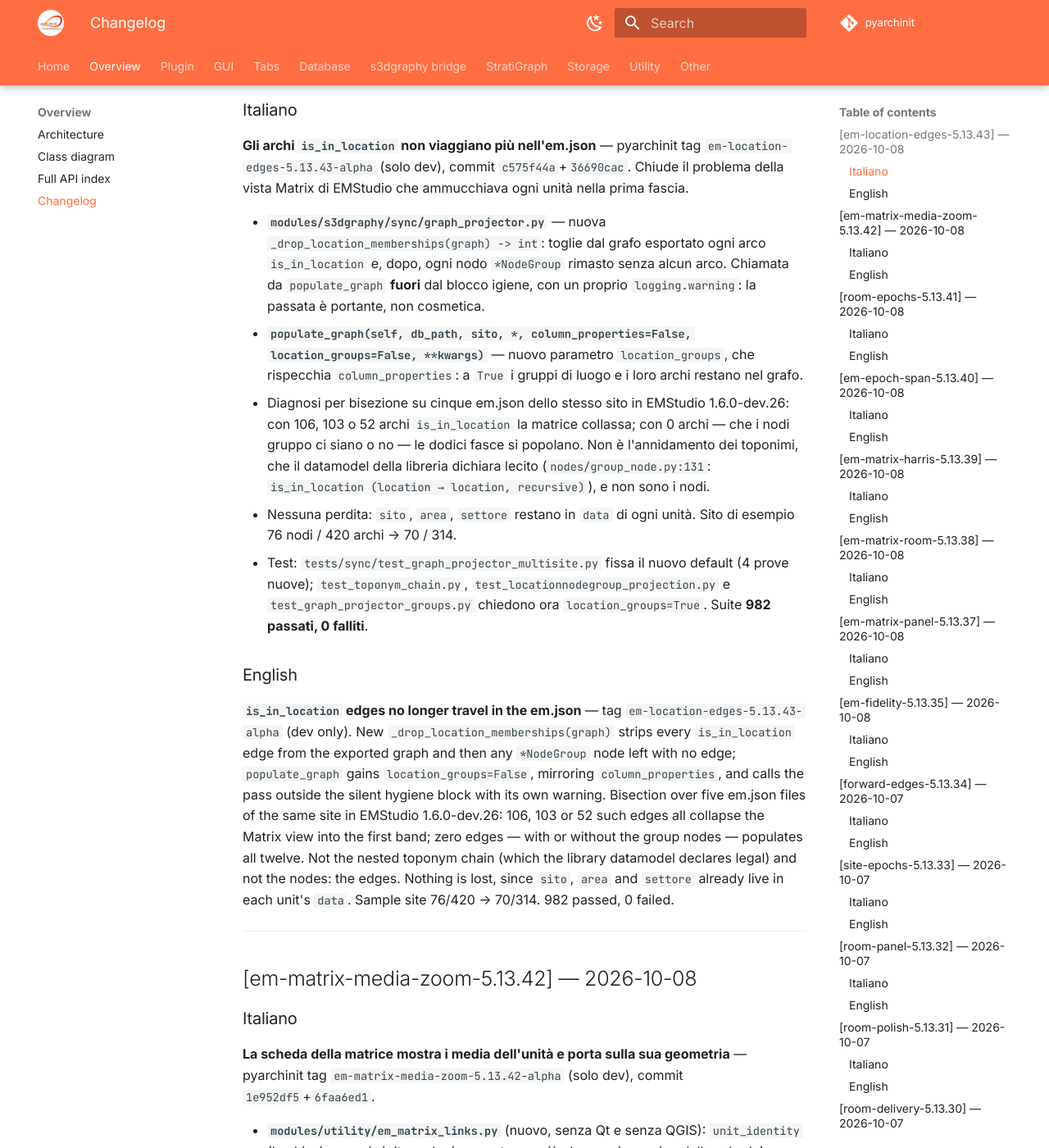
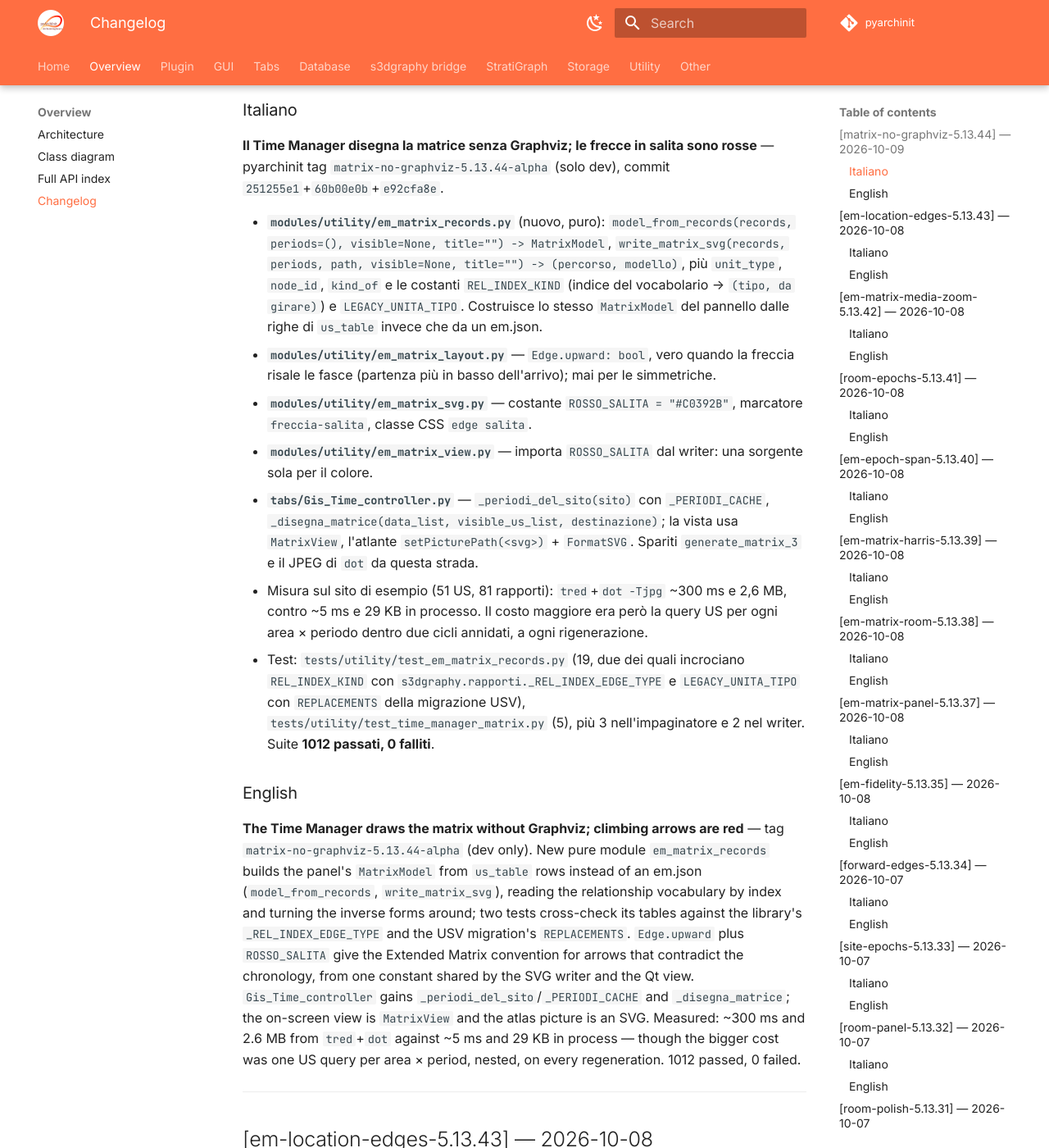
Before and after one commit to enzococca/pyarchinit-api-docs, an MkDocs documentation site: the page built from docs/CHANGELOG.md, in a window 1280 px wide and 1400 px high, scrolled down 367 px. Shown: the whole window at 82% size. Built offline with MkDocs 1.6.1 and Material for MkDocs 9.7.7, drawn with Linux system fonts in a browser that asks for light colours; comment, search, counter and statistics services are not loaded; some of the changed text lies outside the part shown.

Commit message:
docs(changelog): 5.13.44 — Time Manager senza Graphviz, frecce in salita in rosso

```diff
--- a/docs/CHANGELOG.md
+++ b/docs/CHANGELOG.md
@@ -4,6 +4,26 @@
 > da `pyarchinit-code_dev/`.
 >
 > Format: bilingue IT/EN. Le date sono ISO 8601.
+
+---
+
+## [matrix-no-graphviz-5.13.44] — 2026-10-09
+
+### Italiano
+
+**Il Time Manager disegna la matrice senza Graphviz; le frecce in salita sono rosse** — pyarchinit tag `matrix-no-graphviz-5.13.44-alpha` (solo dev), commit `251255e1`+`60b00e0b`+`e92cfa8e`.
+
+- **`modules/utility/em_matrix_records.py`** (nuovo, puro): `model_from_records(records, periods=(), visible=None, title="") -> MatrixModel`, `write_matrix_svg(records, periods, path, visible=None, title="") -> (percorso, modello)`, più `unit_type`, `node_id`, `kind_of` e le costanti `REL_INDEX_KIND` (indice del vocabolario → `(tipo, da girare)`) e `LEGACY_UNITA_TIPO`. Costruisce lo stesso `MatrixModel` del pannello dalle righe di `us_table` invece che da un em.json.
+- **`modules/utility/em_matrix_layout.py`** — `Edge.upward: bool`, vero quando la freccia risale le fasce (partenza più in basso dell'arrivo); mai per le simmetriche.
+- **`modules/utility/em_matrix_svg.py`** — costante `ROSSO_SALITA = "#C0392B"`, marcatore `freccia-salita`, classe CSS `edge salita`.
+- **`modules/utility/em_matrix_view.py`** — importa `ROSSO_SALITA` dal writer: una sorgente sola per il colore.
+- **`tabs/Gis_Time_controller.py`** — `_periodi_del_sito(sito)` con `_PERIODI_CACHE`, `_disegna_matrice(data_list, visible_us_list, destinazione)`; la vista usa `MatrixView`, l'atlante `setPicturePath(<svg>)` + `FormatSVG`. Spariti `generate_matrix_3` e il JPEG di `dot` da questa strada.
+- Misura sul sito di esempio (51 US, 81 rapporti): `tred`+`dot -Tjpg` ~300 ms e 2,6 MB, contro ~5 ms e 29 KB in processo. Il costo maggiore era però la query US per ogni area × periodo dentro due cicli annidati, a ogni rigenerazione.
+- Test: `tests/utility/test_em_matrix_records.py` (19, due dei quali incrociano `REL_INDEX_KIND` con `s3dgraphy.rapporti._REL_INDEX_EDGE_TYPE` e `LEGACY_UNITA_TIPO` con `REPLACEMENTS` della migrazione USV), `tests/utility/test_time_manager_matrix.py` (5), più 3 nell'impaginatore e 2 nel writer. Suite **1012 passati, 0 falliti**.
+
+### English
+
+**The Time Manager draws the matrix without Graphviz; climbing arrows are red** — tag `matrix-no-graphviz-5.13.44-alpha` (dev only). New pure module `em_matrix_records` builds the panel's `MatrixModel` from `us_table` rows instead of an em.json (`model_from_records`, `write_matrix_svg`), reading the relationship vocabulary by index and turning the inverse forms around; two tests cross-check its tables against the library's `_REL_INDEX_EDGE_TYPE` and the USV migration's `REPLACEMENTS`. `Edge.upward` plus `ROSSO_SALITA` give the Extended Matrix convention for arrows that contradict the chronology, from one constant shared by the SVG writer and the Qt view. `Gis_Time_controller` gains `_periodi_del_sito`/`_PERIODI_CACHE` and `_disegna_matrice`; the on-screen view is `MatrixView` and the atlas picture is an SVG. Measured: ~300 ms and 2.6 MB from `tred`+`dot` against ~5 ms and 29 KB in process — though the bigger cost was one US query per area × period, nested, on every regeneration. 1012 passed, 0 failed.
 
 ---
 
```
